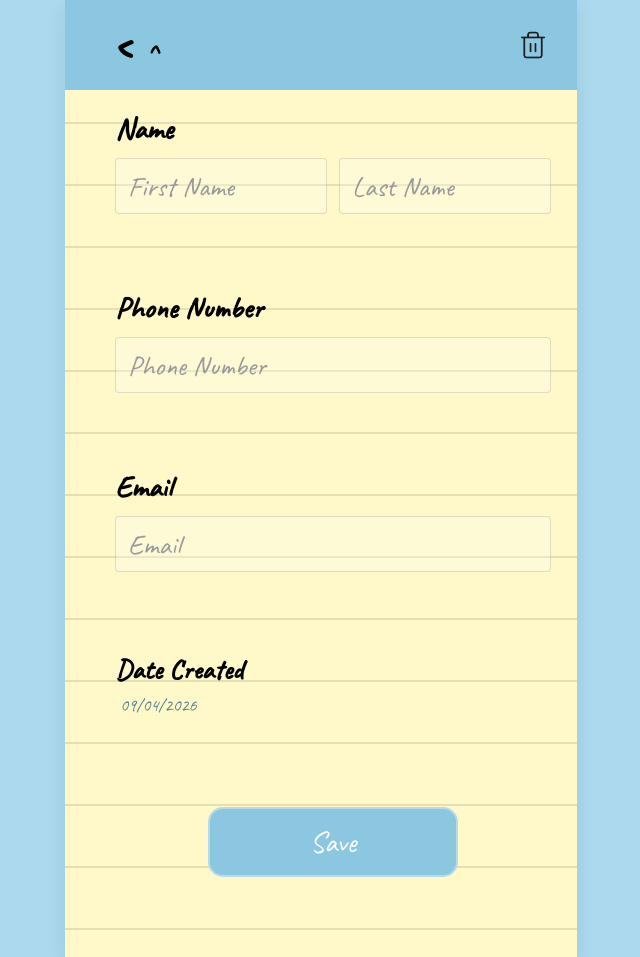
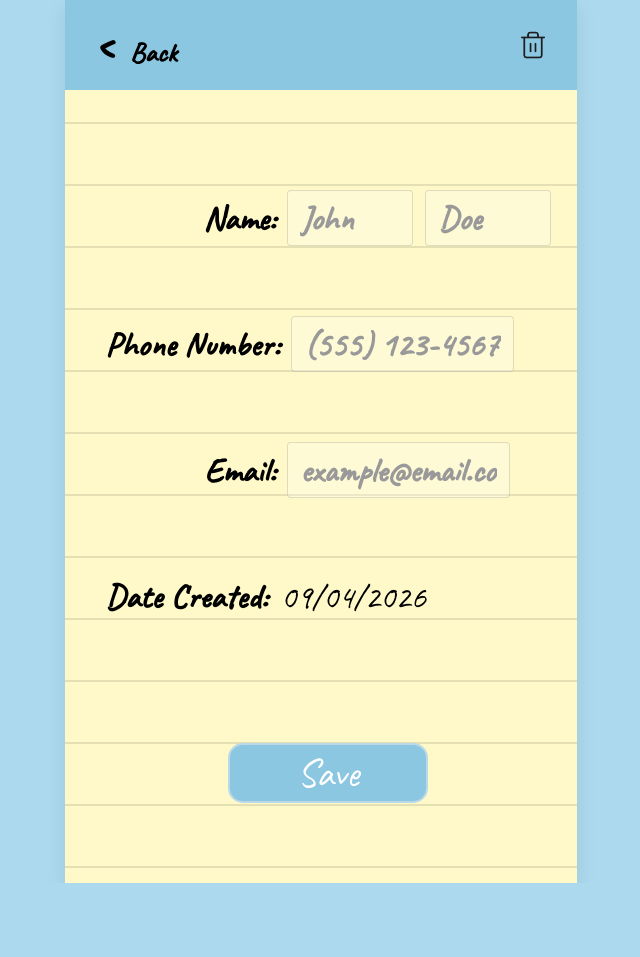
Before and after one commit to LaehP/POOSD-Contact-Manager-Team-6, a PHP site: page /pages/editPage.html in a window 1280 px wide. Shown: the whole page, without its empty margins (319-959 px from the left). After the commit the page ends 883 px from the top, so only its background shows below. Run offline with PHP 8.4, Linux system fonts and the light colour scheme.

Commit message:
Adjust styling of edit page and delete contact page css

```diff
--- a/src/pages/editPage.html
+++ b/src/pages/editPage.html
@@ -11,7 +11,7 @@
 <body>
   <div class="screen-card">
     <div class="header">
-      <a class="back-button" href="contactPage.html" aria-label="Back to contact">^</a>
+      <a class="back-button" href="contactPage.html" aria-label="Back to contact">Back</a>
       <button class="trash-button" id="deleteButton">
         <img src="../assets/Trash 2.png" alt="Delete" width="30" height="30">
       </button>
@@ -19,29 +19,29 @@
 
     <div class="form-body">
       <div class="text-field">
-        <label for="firstNameInput">Name</label>
+        <label for="firstNameInput">Name:</label>
         <div class="two-column">
           <div class="inline-field">
-            <input type="text" id="firstNameInput" placeholder="First Name">
+            <input type="text" id="firstNameInput" placeholder="John">
           </div>
           <div class="inline-field">
-            <input type="text" id="lastNameInput" placeholder="Last Name">
+            <input type="text" id="lastNameInput" placeholder="Doe">
           </div>
         </div>
       </div>
 
       <div class="text-field">
-        <label for="numberInput">Phone Number</label>
-        <input type="text" id="numberInput" placeholder="Phone Number">
+        <label for="numberInput">Phone Number:</label>
+        <input type="text" id="numberInput" placeholder="(555) 123-4567">
       </div>
 
       <div class="text-field">
-        <label for="emailInput">Email</label>
-        <input type="text" id="emailInput" placeholder="Email">
+        <label for="emailInput">Email:</label>
+        <input type="text" id="emailInput" placeholder="example@email.com">
       </div>
 
       <div>
-        <div class="date-label">Date Created</div>
+        <div class="date-label">Date Created:</div>
         <div class="date-value" id="dateCreated">09/04/2026</div>
       </div>
 
--- a/src/styles/edit.css
+++ b/src/styles/edit.css
@@ -80,18 +80,17 @@ body {
     z-index: 1;
     display: flex;
     flex-direction: column;
-    gap: 75px;
-    padding: 20px 26px 15px 50px;
+    gap: 70px;
+    padding: 100px 26px 15px 40px;
     flex: 1;
     padding-bottom: 80px;
 }
 
 .text-field {
     display: flex;
-    flex-direction: column;
-    gap: 10px;
+    align-items: center;
+    gap: 12px;
     width: 100%;
-    align-items: flex-start;
 }
 
 .two-column {
@@ -99,6 +98,7 @@ body {
     flex-direction: row;
     gap: 12px;
     width: 100%;
+    flex: 1;
 }
 
 .inline-field {
@@ -111,10 +111,13 @@ body {
 
 .text-field label {
     font-family: "Caveat", cursive;
-    font-size: 30px;
+    font-size: 34px;
     font-weight: 600;
     color: black;
     font-variation-settings: "wdth" 100;
+    min-width: 170px;
+    text-align: right;
+    flex-shrink: 0;
 }
 
 .text-field input {
@@ -123,52 +126,19 @@ body {
     height: 56px;
     padding: 0 12px;
     font-family: "Caveat", cursive;
-    font-weight: 400;
-    font-size: 28px;
+    font-weight: 600;
+    font-size: 34px;
     color: black;
     outline: none;
-    width: 100%;
+    width: 50%;
     box-sizing: border-box;
     border-radius: 4px;
     margin-left: 0;
+    max-width: 320px;
 }
 
 .inline-field input {
     width: 100%;
-}
-
-.info-row {
-    display: flex;
-    align-items: baseline;
-    gap: 20px;
-    width: 100%;
-    font-family: "Caveat", cursive;
-    font-size: 34px;
-    color: black;
-    line-height: 1.4;
-}
-
-.email-row {
-    gap: 0px;
-}
-
-.phone-row,
-.date-block {
-    gap: 20px;
-}
-
-.email-row .info-label {
-    min-width: 100px;
-}
-
-.info-label {
-    min-width: 150px;
-    font-weight: 600;
-}
-
-.info-value {
-    font-weight: 500;
-    color: #000;
 }
 
 .text-field input::placeholder {
@@ -177,42 +147,39 @@ body {
 
 .date-label {
     font-family: "Caveat", cursive;
-    font-size: 28px;
+    font-size: 34px;
     font-weight: 600;
     color: black;
     font-variation-settings: "wdth" 100;
     margin-top: 5px;
-}
-
-.date-block {
-    margin-bottom: 80px;
-    align-items: baseline;
+    display: inline-block;
 }
 
 .date-value {
     font-family: "Caveat", cursive;
     font-weight: 500;
-    font-size: 18px;
-    color: #5A7F90;
+    font-size: 34px;
+    color: black;
     margin-top: 7px;
-    margin-left: 5px;
+    margin-left: 10px;
+    display: inline-block;
 }
 
 .save-container {
     display:flex;
     justify-content: center;
-    padding-top: 16px;
+    padding-top: 55px;
 }
 
 .save-button {
     background: #8CC7E2;
     border: 2px solid #b9d9e8;
     border-radius: 15px;
-    height: 70px;
-    width: 250px;
+    height: 60px;
+    width: 200px;
     font-family: "Caveat", cursive;
     font-weight: 500;
-    font-size: 30px;
+    font-size: 40px;
     color: #fff;
     cursor: pointer;
     transition: opacity 0.15s;
@@ -249,11 +216,3 @@ body {
 .header {
     justify-content: space-between;
 }
-
-.contact-name {
-    font-family: "Caveat", cursive;
-    font-size: 52px;
-    font-weight: 600;
-    color: #000;
-    margin-top: 80px;
-}
```
